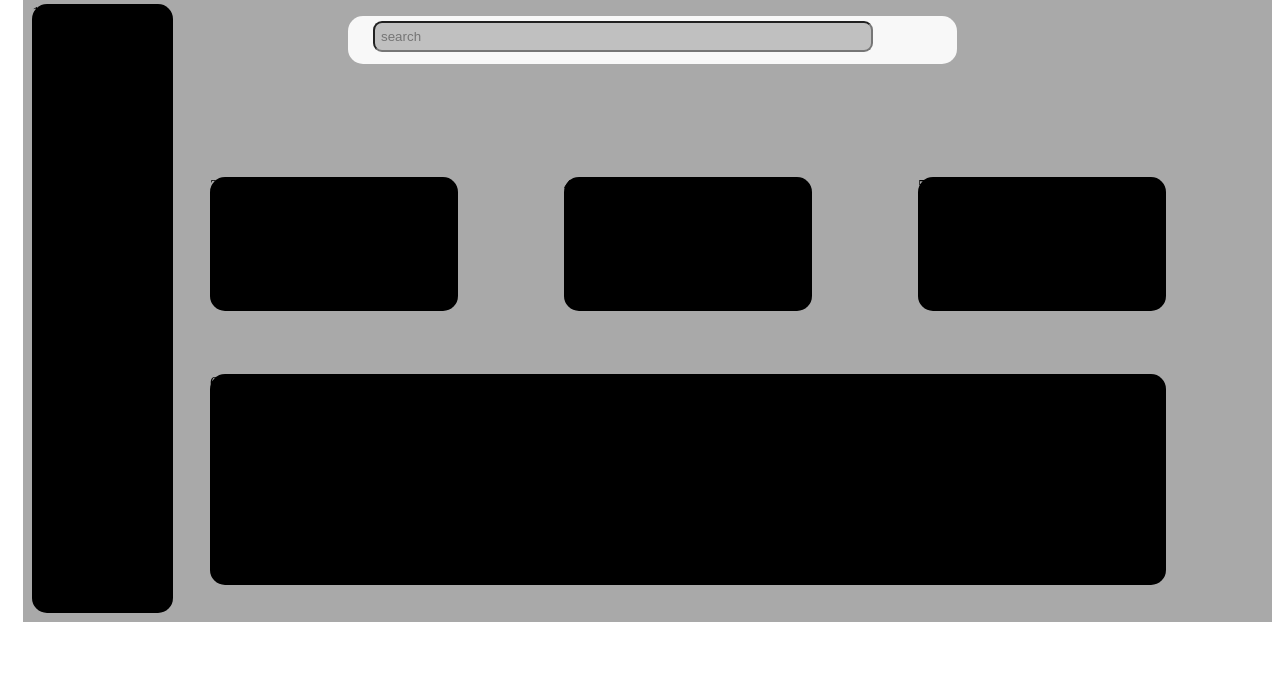
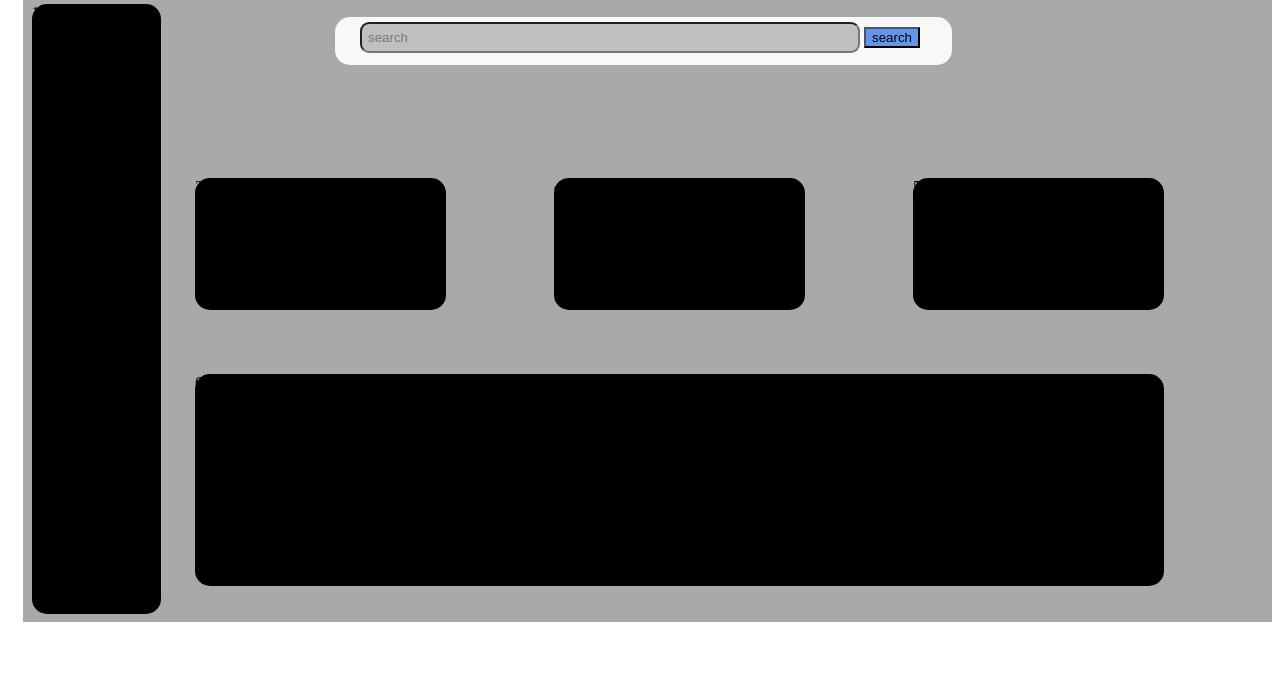
Before and after one commit to selvakisar/ghubtask, a plain HTML site: page index.html in a window 1280 px wide. Shown: the part 102-800 px from the top of the page. Drawn offline with Linux system fonts and the light colour scheme.

Commit message:
Update index.html

```diff
--- a/index.html
+++ b/index.html
@@ -12,7 +12,7 @@
         <div class="div2">
             <div class="a">1</div>
             <div class="b" >
-            <input class="input" type="text" placeholder="search" > </input>
+            <input class="input" type="text" placeholder="search" >  <button class="id" type="onclick" >search </button> </input>
 
             </div>
             <div class="c">3</div>
```
